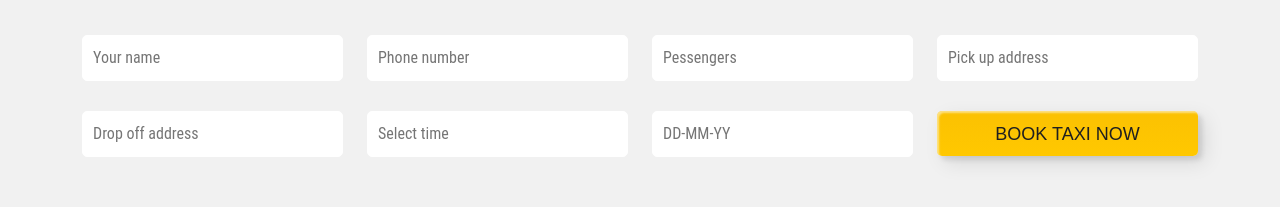
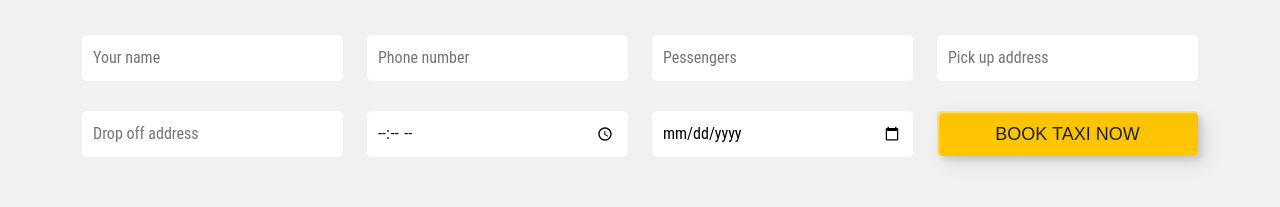
Before and after one commit to rashedhossain25/TAXI-RIDE, a plain HTML site: page index.html in a window 1280 px wide. Shown: the part 5244-5451 px from the top of the page. Drawn offline with nearby package versions, Linux system fonts and the light colour scheme; some icons are missing.

Commit message:
Update index.html

```diff
--- a/index.html
+++ b/index.html
@@ -865,7 +865,7 @@
             <div class="col-lg-3 col-sm-6">
               <div class="input-r">
                 <input
-                  type="number"
+                  type="time"
                   name="name"
                   id="time"
                   placeholder="Select time"
@@ -878,7 +878,7 @@
             <div class="col-lg-3 col-sm-6">
               <div class="input-r">
                 <input
-                  type="number"
+                  type="date"
                   name="name"
                   id="date"
                   placeholder="DD-MM-YY"
```
